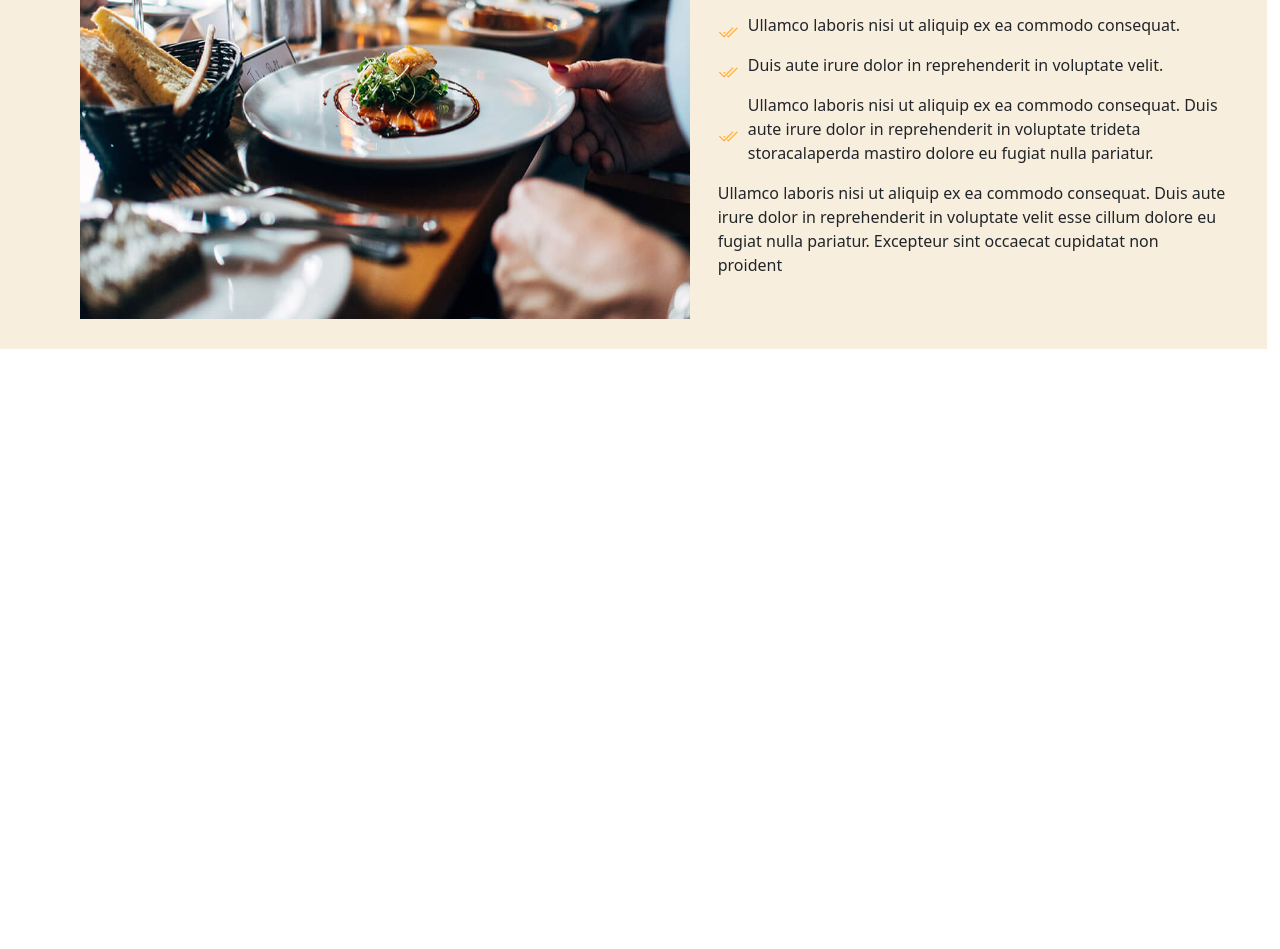
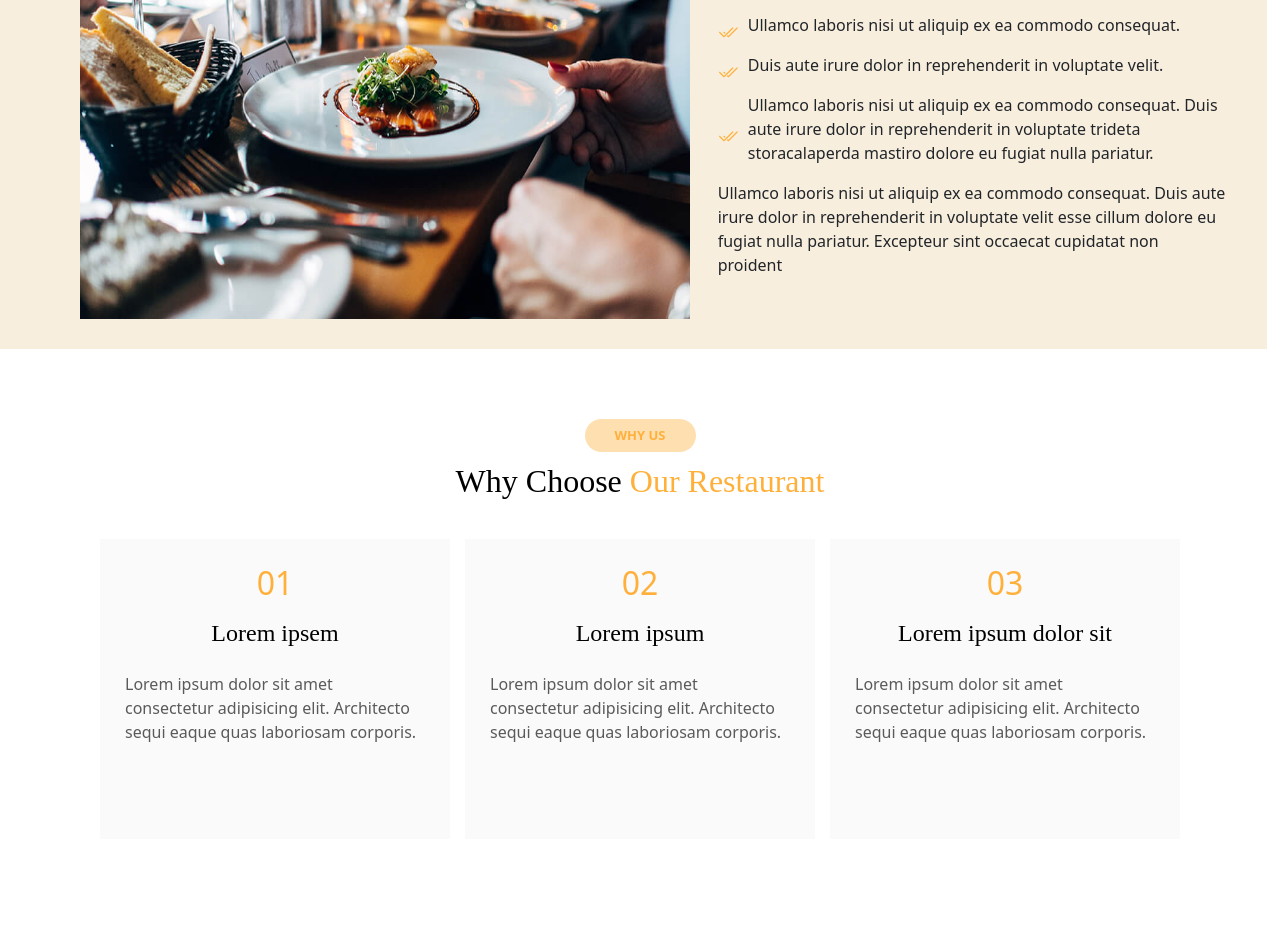
Before and after one commit to meriemjabrane1-etu-cyber/meriem_jabrane_Final_Project_HTML_CSS, a website: page index.html in a window 1280 px wide. Shown: the part 960-1909 px from the top of the page. Before the commit the page ends 1309 px from the top, so only its background shows below. Drawn offline with nearby package versions, Linux system fonts and the light colour scheme.

Commit message:
add us_box_section

```diff
--- a/index.html
+++ b/index.html
@@ -76,22 +76,23 @@
         </div>
         <div class="carousel-inner">
             <div class="carousel-item active" data-bs-interval="10000">
-                <img src="./public/images/Delicious/images/hero-carousel/hero-carousel-1.jpg" class="d-block w-100" alt="...">
+                <img src="./public/images/Delicious/images/hero-carousel/hero-carousel-1.jpg" class="d-block w-100"
+                    alt="...">
             </div>
             <div class="carousel-item" data-bs-interval="10000">
-                <img src="./public/images/Delicious/images/hero-carousel/hero-carousel-2.jpg" class="d-block w-100" alt="...">
+                <img src="./public/images/Delicious/images/hero-carousel/hero-carousel-2.jpg" class="d-block w-100"
+                    alt="...">
             </div>
             <div class="carousel-item">
-                <img src="./public/images/Delicious/images/hero-carousel/hero-carousel-3.jpg" class="d-block w-100" alt="...">
+                <img src="./public/images/Delicious/images/hero-carousel/hero-carousel-3.jpg" class="d-block w-100"
+                    alt="...">
             </div>
         </div>
-        <button class="carousel-control-prev" type="button" data-bs-target="#carousel_nav"
-            data-bs-slide="prev">
+        <button class="carousel-control-prev" type="button" data-bs-target="#carousel_nav" data-bs-slide="prev">
             <span class="carousel-control-prev-icon" aria-hidden="true"></span>
             <span class="visually-hidden">Previous</span>
         </button>
-        <button class="carousel-control-next" type="button" data-bs-target="#carousel_nav"
-            data-bs-slide="next">
+        <button class="carousel-control-next" type="button" data-bs-target="#carousel_nav" data-bs-slide="next">
             <span class="carousel-control-next-icon" aria-hidden="true"></span>
             <span class="visually-hidden">Next</span>
         </button>
@@ -112,11 +113,12 @@
             <img src="./public/images/Delicious/images/about.jpg" alt="">
         </div>
         <div class="right">
-            <div >
-                <h3>  Voluptatem dignissimos provident quasi corporis voluptates sit
+            <div>
+                <h3> Voluptatem dignissimos provident quasi corporis voluptates sit
                     assumenda.
                 </h3>
-                <p>Lorem ipsum dolor sit, amet consectetur adipisicing elit. Voluptatum amet quam natus aliquid dignissimos
+                <p>Lorem ipsum dolor sit, amet consectetur adipisicing elit. Voluptatum amet quam natus aliquid
+                    dignissimos
                     sit repellendus alias nulla officiis ullam.
                 </p>
             </div>
@@ -150,6 +152,40 @@
 
         </div>
 
+
+    </section>
+
+    <section class="box">
+        <div class="sor">
+            <a href="">WHY US</a>
+            <h2>Why Choose <span class="yellow">Our Restaurant</span></h2>
+        </div>
+        <div class="bottom_us">
+            <div class="cont_box">
+                <h2>01</h2>
+                <p class="p_1">Lorem ipsem</p>
+                <p class="p_2">
+                    Lorem ipsum dolor sit amet consectetur adipisicing elit. Architecto
+                    sequi eaque quas laboriosam corporis.
+                </p>
+            </div>
+            <div class="cont_box">
+                <h2>02</h2>
+                <p class="p_1">Lorem ipsum</p>
+                <p class="p_2">
+                    Lorem ipsum dolor sit amet consectetur adipisicing elit. Architecto
+                    sequi eaque quas laboriosam corporis.
+                </p>
+            </div>
+            <div class="cont_box">
+                <h2>03</h2>
+                <p class="p_1">Lorem ipsum dolor sit</p>
+                <p class="p_2">
+                    Lorem ipsum dolor sit amet consectetur adipisicing elit. Architecto
+                    sequi eaque quas laboriosam corporis.
+                </p>
+            </div>
+        </div>
     </section>
 
 
--- a/src/sass/_allModules.scss
+++ b/src/sass/_allModules.scss
@@ -10,3 +10,4 @@
 @import "./modules/main/specials";
 @import "./modules/main/menu";
 @import "./modules/footer/footer";
+@import "./modules/main/box";
--- a/src/sass/modules/main/_about.scss
+++ b/src/sass/modules/main/_about.scss
@@ -22,5 +22,4 @@
         }
     }
 
-
 }
--- /dev/null
+++ b/src/sass/modules/main/_box.scss
@@ -0,0 +1,84 @@
+.box {
+    height: 600px;
+    @include myDisplay(flex, center, center, none, 10px);
+    flex-direction: column;
+
+    .sor {
+        @include myDisplay(flex, center, center, none, 10px);
+        flex-direction: column;
+        padding-top: 70px;
+        // border-radius: 10px;
+
+        a {
+            background-color: rgb(254, 223, 176);
+            color: $_yellow;
+            text-decoration: none;
+            padding: 7px 30px;
+            font-size: 13px;
+            font-weight: 600;
+            border-radius: 20px;
+            cursor: default;
+        }
+
+        h2 {
+
+            font-weight: 400;
+            color: black;
+            letter-spacing: 1;
+            font-family: "Pacifico";
+
+            span {
+                color: $_yellow;
+            }
+        }
+    }
+
+    .bottom_us {
+        display: grid;
+        grid-template-columns: repeat(3, 1fr);
+        padding: 20px 100px;
+        column-gap: 15px;
+
+        .cont_box {
+            @include myDisplay(flex, flex-start, center, none, 5px);
+            flex-direction: column;
+            background-color: rgb(250, 250, 250);
+            height: 300px;
+            padding: 25px;
+            transition: 0.3s;
+
+            h2 {
+                color: $_yellow;
+                transition: 0.5s;
+            }
+
+            &:hover h2 {
+                color: white;
+            }
+
+            .p_1 {
+                font-weight: 500;
+                color: black;
+                letter-spacing: 1;
+                font-family: "Pacifico";
+                font-size: 24px;
+                transition: 0.5s;
+            }
+
+            .p_2 {
+                color: rgb(90, 90, 90);
+                transition: 0.5s;
+            }
+
+            &:hover {
+                background-color: $_yellow;
+                padding-bottom: 50px;
+            }
+
+            &:hover .p_2,
+            &:hover .p_1 {
+                color: white;
+            }
+        }
+    }
+}
```
Also changed, not shown: public/css/app.css, 1 other file. Lines whose indentation alone changed are shown as unchanged.
